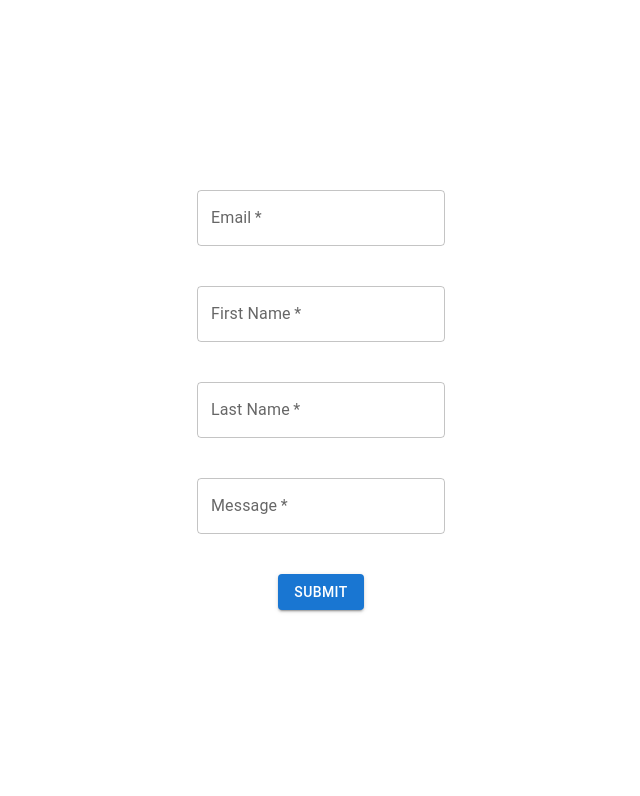
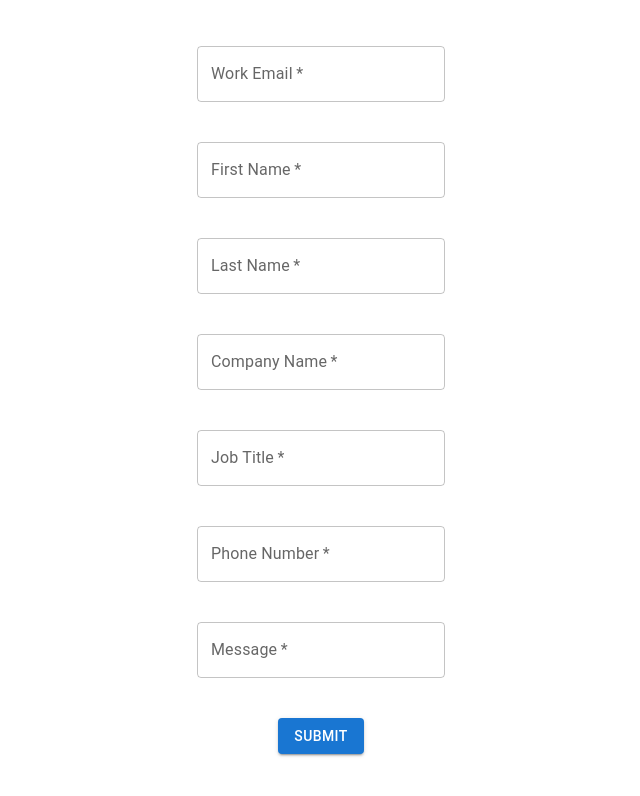
Before and after one commit to epfenninger/epfenninger.github.io, a React (Create React App) app: page / in a window 1280 px wide. Shown: the top 796 px of the page, without its empty margins (319-959 px from the left). Built offline with nearby package versions, Linux system fonts and the light colour scheme.

Commit message:
bog basic form done

```diff
--- a/src/components/Contact.jsx
+++ b/src/components/Contact.jsx
@@ -7,10 +7,14 @@ import DialogActions from "@mui/material/DialogActions";
 import DialogContent from "@mui/material/DialogContent";
 import DialogContentText from "@mui/material/DialogContentText";
 import DialogTitle from "@mui/material/DialogTitle";
+import { keyboard } from "@testing-library/user-event/dist/keyboard";
 const defaultValues = {
   firstName: "",
   lastName: "",
   email: "",
+  companyName: "",
+  jobTitle: "",
+  phoneNumber: "",
   message: "",
 };
 
@@ -30,15 +34,6 @@ const Contact = () => {
     event.preventDefault();
     console.log(event);
     handleClickOpen();
-
-    fetch(REACT_APP_HA_WEBHOOK, {
-      method: "POST",
-      body: JSON.stringify({
-        name: formValues.name,
-        email: formValues.email,
-        message: formValues.message,
-      }),
-    });
   };
 
   const handleClickOpen = () => {
@@ -47,12 +42,14 @@ const Contact = () => {
 
   const handleClose = (value) => {
     setOpen(false);
+    setFormValues({ defaultValues });
+    document.getElementById("myForm").reset();
   };
 
   const [open, setOpen] = React.useState(false);
 
   return (
-    <form onSubmit={handleSubmit}>
+    <form onSubmit={handleSubmit} id="myForm">
       <Grid
         container
         alignItems="center"
@@ -64,8 +61,8 @@ const Contact = () => {
         <Grid item>
           <TextField
             id="business-email"
-            name="business-email"
-            label="Email"
+            name="email"
+            label="Work Email"
             type="email"
             value={formValues.email}
             onChange={handleInputChange}
@@ -75,7 +72,7 @@ const Contact = () => {
         <Grid item>
           <TextField
             id="First-Name"
-            name="First-Name"
+            name="firstName"
             label="First Name"
             type="text"
             value={formValues.firstName}
@@ -86,10 +83,43 @@ const Contact = () => {
         <Grid item>
           <TextField
             id="Last-Name"
-            name="Last-Name"
+            name="lastName"
             label="Last Name"
             type="text"
             value={formValues.lastName}
+            onChange={handleInputChange}
+            required
+          />
+        </Grid>
+        <Grid item>
+          <TextField
+            id="Company-Name"
+            name="companyName"
+            label="Company Name"
+            type="text"
+            value={formValues.companyName}
+            onChange={handleInputChange}
+            required
+          />
+        </Grid>
+        <Grid item>
+          <TextField
+            id="Job-Title"
+            name="jobTitle"
+            label="Job Title"
+            type="text"
+            value={formValues.jobTitle}
+            onChange={handleInputChange}
+            required
+          />
+        </Grid>
+        <Grid item>
+          <TextField
+            id="Phone-Number"
+            name="phoneNumber"
+            label="Phone Number"
+            type="phone"
+            value={formValues.phoneNumber}
             onChange={handleInputChange}
             required
           />
@@ -116,11 +146,26 @@ const Contact = () => {
             aria-describedby="alert-dialog-description"
           >
             <DialogTitle id="alert-dialog-title">
-              {"Thanks for reaching out. I'll be in touch soon."}
+              {"Submitted Content"}
             </DialogTitle>
+            <DialogContent>
+              {formValues.email}
+              <br></br>
+              {formValues.firstName}
+              <br></br>
+              {formValues.lastName}
+              <br></br>
+              {formValues.companyName}
+              <br></br>
+              {formValues.jobTitle}
+              <br></br>
+              {formValues.phoneNumber}
+              <br></br>
+              {formValues.message}
+            </DialogContent>
             <DialogActions>
               <Button onClick={handleClose} autoFocus>
-                Cool!
+                Close
               </Button>
             </DialogActions>
           </Dialog>
```
